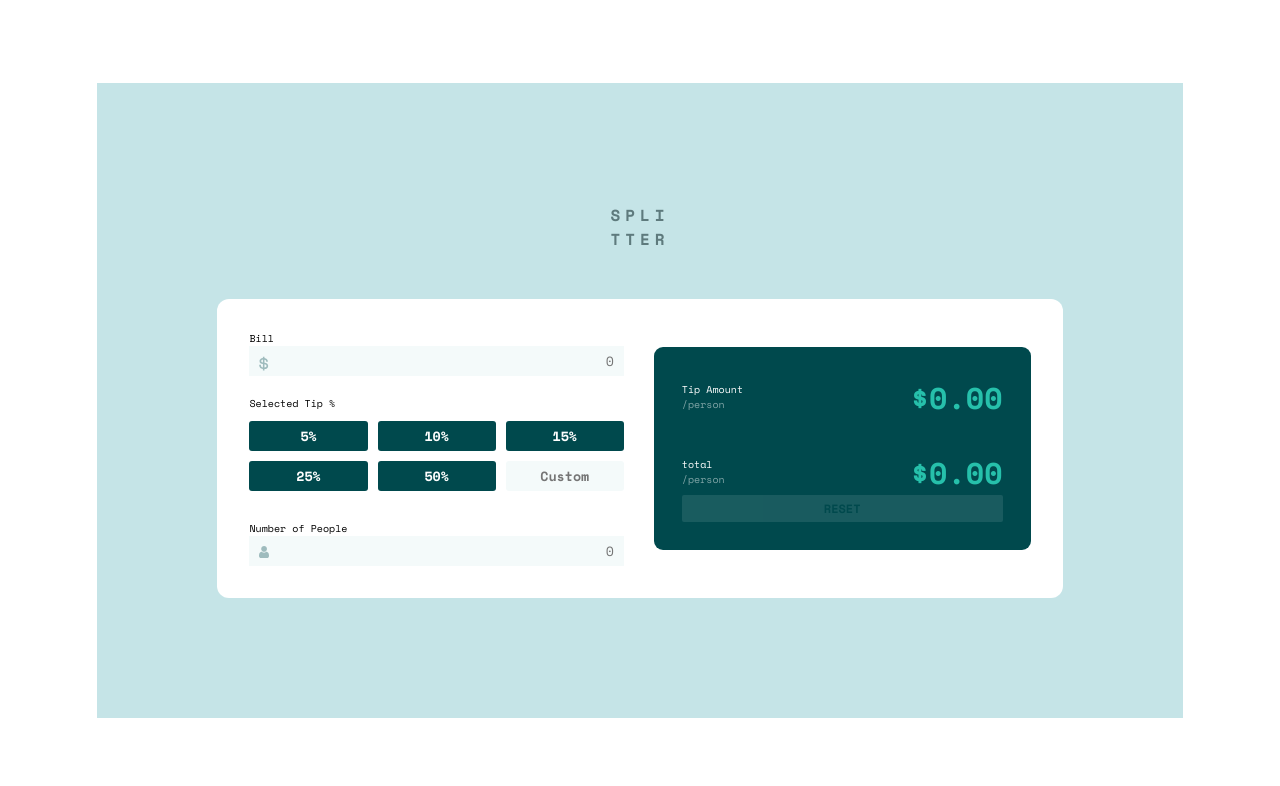
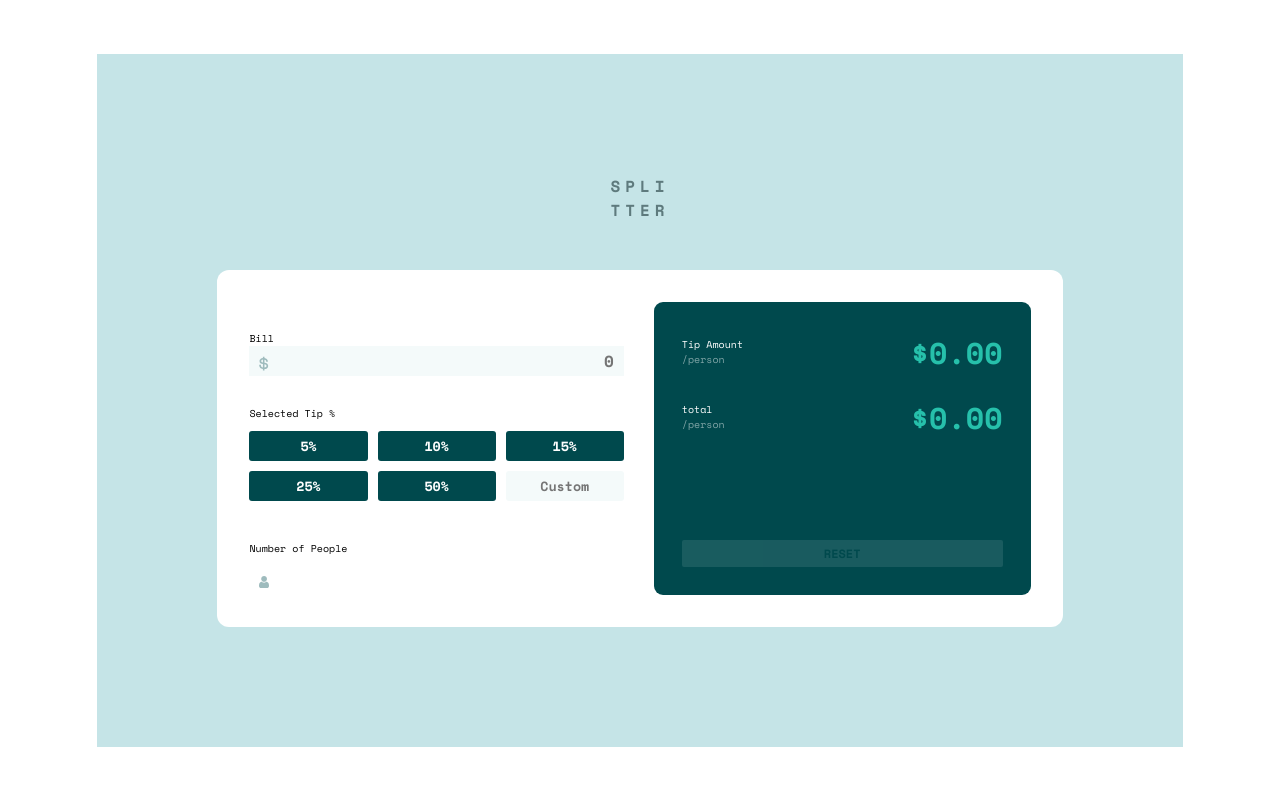
Before and after one commit to molajnef1/Tip-calculator-app, a plain HTML site: page index.html in a window 1280 px wide. Drawn offline with nearby package versions, Linux system fonts and the light colour scheme.

Commit message:
commiting the final styling changes. JS is next

```diff
--- a/Styles/style.css
+++ b/Styles/style.css
@@ -68,11 +68,34 @@ section .title-container
     width: 50%;
     height: auto;
     flex-direction: column;
+    gap: 3rem;
+}
+.input
+{
+    color: var(--Very-dark-cyan);
+    font-size: 1.6rem;
+    font-weight: 700;
 }
 
-.tip-section
+.label-error
 {
-    margin: 2rem 0;
+    display: flex;
+    justify-content: space-between;
+    align-items: center;
+    margin-bottom: 1rem;
+}
+
+.error
+{
+    display: none;
+    color: #e03131;
+}
+
+.input-error
+{
+    display: none;
+    border: 1px solid #e03131;
+    border-radius: 5px;
 }
 
 .tip-selection
@@ -82,6 +105,11 @@ section .title-container
     grid-template-rows: repeat(1, minmax(.5rem, 1fr));
     gap: 1rem;
     margin: 1rem 0;
+}
+
+.tip-amount p
+{
+    font-size: 1.4rem;
 }
 
 input,
@@ -143,6 +171,7 @@ img
     background-color: var(--Very-light-grayish-cyan);
 }
 
+
 .result
 {
     width: 50%;
@@ -169,6 +198,7 @@ span
 .reset
 {
     padding: .5rem;
+    margin-top: 10rem;
     font-size: 1.2rem;
     font-weight: 700;
     background-color: var(--Very-light-grayish-cyan);
@@ -176,6 +206,34 @@ span
     border-radius: 2px;
     color: var(--Very-dark-cyan);
     opacity: .1;
+}
+.reset:hover
+{
+    transition: all .3s;
+    opacity: 1;
+}
+
+.btn:hover,
+.btn:focus
+{
+
+    background-color: var(--Strong-cyan);
+    color: var(--Very-dark-cyan);
+    font-weight: 700;
+}
+
+.btn-special:focus
+{
+    border: 0;
+}
+
+.btn-special:hover,
+.btn-special:focus,
+input:focus
+{
+    background-color: var(--Very-light-grayish-cyan);
+    border: 1px solid var(--Strong-cyan);
+    outline: none;
 }
 
 .output-text,
@@ -186,12 +244,12 @@ span
 
 .total
 {
-    margin-top: 3rem;
+    margin-top: 2rem;
 }
 
 .per-person
 {
-    opacity: .5 ;
+    opacity: .5;
 }
 
 .price
--- a/index.html
+++ b/index.html
@@ -18,10 +18,13 @@
         </div>
             <div class="container">
             <div class="info">
+                <div>
+
                     <label for="bill">Bill</label>
                     <div class="input-icon">
-                    <input type="number" name="bill" id="bill" placeholder="0">
+                        <input class="input" type="number" name="bill" id="bill" placeholder="0">
                         <img src="icons/icon-dollar.svg" alt="a dollar icon">
+                    </div>
                 </div>
                 <div class="tip-section">
                     <p>Selected Tip %</p>
@@ -34,10 +37,15 @@
                         <input class="btn btn-special" type="number" name="custom" id="custom" placeholder="Custom">
                     </div>
                 </div>
+                <div>
+                    <div class="label-error">
                         <label for="num-people">Number of People</label>
+                        <p class="error">Can't be zero</p>
+                    </div>
                     <div class="input-icon">
-                    <input type="number" name="num-people" id="num-people" placeholder="0">
+                        <input class="input-error input" type="number" name="num-people" id="num-people" placeholder="0">
                         <img src="icons/icon-person.svg" alt="person icon">
+                    </div>
                 </div>
             </div>
             <div class="result">
```
Lines whose indentation alone changed are shown as unchanged.
